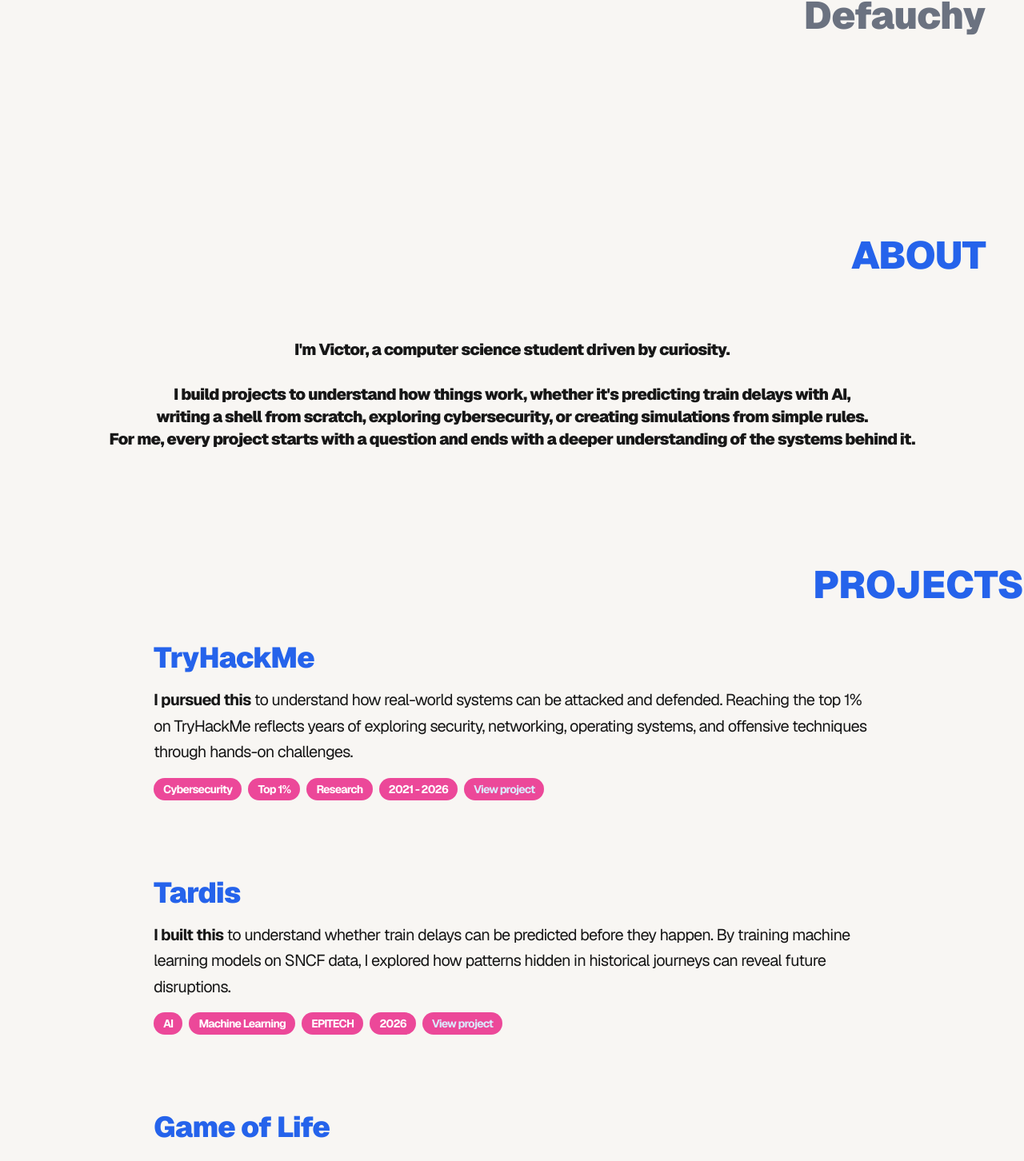
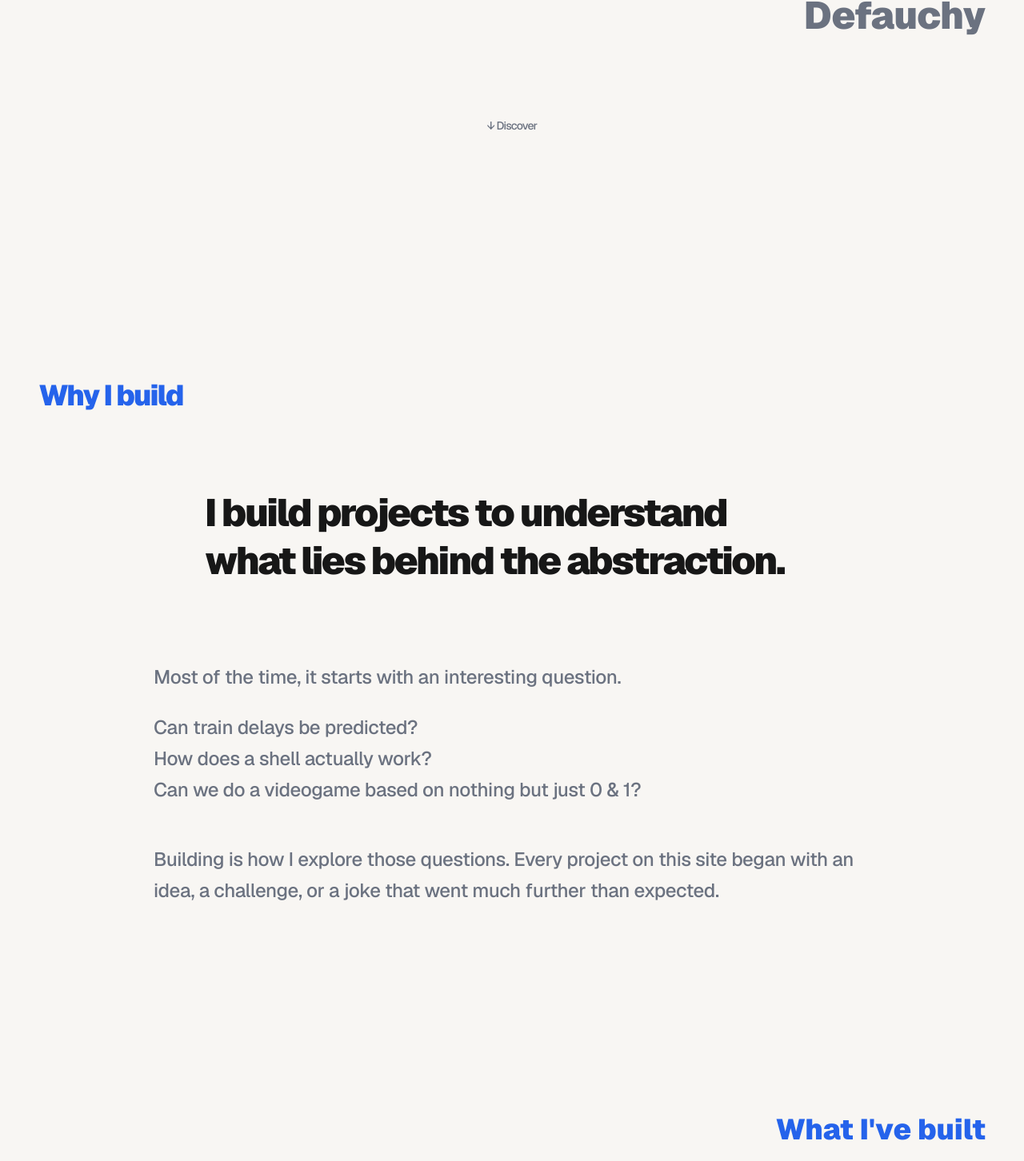
Before and after one commit to vyyvii/portfolio, a Next.js app: page / in a window 1280 px wide. Shown: the part 585-2037 px from the top of the page at 80% size. Built offline with nearby package versions, Linux system fonts and the light colour scheme.

Commit message:
ADD: fluidity

```diff
--- a/app/globals.css
+++ b/app/globals.css
@@ -21,3 +21,7 @@ body {
   color: var(--foreground);
   font-family: var(--font-geist-sans);
 }
+
+html {
+  scroll-behavior: smooth !important;
+}
--- a/app/page.tsx
+++ b/app/page.tsx
@@ -10,9 +10,9 @@ export default function Home() {
     <main>
       <Hero />
       <About />
-      <section className="relative min-h-[200vh]">
-        <h2 className="mt-20 text-right text-5xl text-[var(--accent-blue)] font-black sticky top-8">
-          PROJECTS
+      <section id="project" className="relative min-h-[200vh]">
+        <h2 className="mt-20 text-right text-4xl px-12 text-[var(--accent-blue)] font-black sticky top-8">
+          What I've built
         </h2>
         {projects.map((project) => (
           <Project key={project.id} project={project} />
--- a/components/about.tsx
+++ b/components/about.tsx
@@ -1,17 +1,32 @@
 export default function About() {
   return (
-    <section className="px-12 flex flex-col gap-4 font-black tracking-tighter">
-      <h2 className="mt-20 text-right text-5xl text-[var(--accent-blue)]">
-        ABOUT
+    <section id="about" className="px-12 py-45 relative min-h-[50vh]">
+      <h2 id="aboutt" className="mt-20 text-left text-4xl text-[var(--accent-blue)] tracking-tighter font-black sticky top-8">
+        Why I build
       </h2>
-      <br></br><br></br>
-      <p className="text-center  text-xl text-[var(--foreground)] max-w-5xl mx-auto">
-        I'm Victor, a computer science student driven by curiosity.<br></br><br></br>
-        I build projects to understand how things work, whether it's predicting train delays with AI,<br></br>
-        writing a shell from scratch, exploring cybersecurity, or creating simulations from simple rules.<br></br>
-        For me, every project starts with a question and ends with a deeper understanding of the systems behind it.
+
+      <p className="text-5xl font-black tracking-tighter leading-tight text-[var(--foreground)] text-left max-w-3xl mx-auto mt-24 tracking-tight">
+        I build projects to understand what lies behind the abstraction.
       </p>
-      <br></br><br></br>
+      <div className="max-w-4xl mx-auto mt-24 tracking-tight">
+        <p className="mt-12 text-2xl leading-relaxed text-[var(--foreground-muted)] font-medium">
+          Most of the time, it starts with an interesting question.
+        </p>
+
+        <p className="mt-6 text-2xl leading-relaxed text-[var(--foreground-muted)] font-medium">
+          Can train delays be predicted?
+          <br />
+          How does a shell actually work?
+          <br />
+          Can we do a videogame based on nothing but just 0 & 1?
+        </p>
+
+        <p className="mt-12 text-2xl leading-relaxed text-[var(--foreground-muted)] font-medium">
+          Building is how I explore those questions.
+          Every project on this site began with an idea, a challenge,
+          or a joke that went much further than expected.
+        </p>
+      </div>
     </section>
   );
 }
--- a/components/contact.tsx
+++ b/components/contact.tsx
@@ -1,40 +1,42 @@
 export default function Contact() {
   return (
-    <section className="min-h-screen px-12 flex flex-col justify-center relative">
-      <h2 className="text-right text-5xl text-[var(--accent-blue)] font-black tracking-tighter">
-        CONTACT
-      </h2>
+    <section id="contact" className="min-h-screen px-12 flex flex-col justify-center relative">
       <div className="mt-24 max-w-4xl">
         <h3 className="text-7xl font-black leading-none tracking-tighter">
           Let's build
-          <br/>
+          <br />
           something
-          <br/>
+          <br />
           interesting.
         </h3>
+
         <div className="mt-16 flex gap-12 text-2xl font-black">
           <a
             href="mailto:v.defauchy@mailbox.org"
             className="text-[var(--accent-blue)] hover:underline"
           > Email </a>
+
           <a
             href="https://github.com/vyyvii"
             target="_blank"
             rel="noopener noreferrer"
             className="text-[var(--accent-blue)] hover:underline"
           > GitHub </a>
+
           <a
             href="https://linkedin.com/in/victor-defauchy-epitech-lyon"
             target="_blank"
             rel="noopener noreferrer"
             className="text-[var(--accent-blue)] hover:underline"
           > LinkedIn </a>
+
           <a
             href="https://tryhackme.com/p/Vyvi"
             target="_blank"
             rel="noopener noreferrer"
             className="text-[var(--accent-blue)] hover:underline"
           > TryHackMe </a>
+
           <a
             href="https://canva.link/victor-defauchy-cv"
             target="_blank"
@@ -42,6 +44,22 @@ export default function Contact() {
             className="text-[var(--accent-blue)] hover:underline"
           > CV </a>
         </div>
+
+      <a
+        href="#hero"
+        className="
+          absolute
+          bottom-12
+          left-1/2
+          -translate-x-1/2
+          text-sm
+          font-medium
+          text-[var(--foreground-muted)]
+          transition-all
+          hover:text-[var(--accent-blue)]
+          hover:-translate-y-1
+        "
+      >↑ Up</a>
       </div>
     </section>
   );
--- a/components/hero.tsx
+++ b/components/hero.tsx
@@ -1,7 +1,8 @@
 export default function Hero() {
   return (
-    <section className="min-h-screen flex flex-col justify-center px-12 tracking-tighter">
-      <p className="text-5xl text-[var(--foreground-muted)] font-black">
+    <section id="hero" className="min-h-screen flex flex-col justify-center px-12 tracking-tighter relative">
+      <p
+      className="text-5xl text-[var(--foreground-muted)] font-black sticky top-8">
         Victor
       </p>
 
@@ -10,18 +11,36 @@ export default function Hero() {
           <div className="-translate-x-24 text-[var(--accent-blue)]">
             I build things
           </div>
+
           <div>
             to understand
           </div>
+
           <div className="translate-x-24 text-[var(--accent-blue)]">
             how they work.
           </div>
         </h1>
       </div>
 
-      <p className="mt-20 text-right text-5xl text-[var(--foreground-muted)] font-black">
+      <p className="mt-20 text-right text-5xl text-[var(--foreground-muted)] font-black sticky top-8">
         Defauchy
       </p>
+
+      <a
+        href="#aboutt"
+        className="
+          absolute
+          bottom-12
+          left-1/2
+          -translate-x-1/2
+          text-sm
+          font-medium
+          text-[var(--foreground-muted)]
+          transition-all
+          hover:text-[var(--accent-blue)]
+          hover:-translate-y-1
+        "
+      >↓ Discover</a>
     </section>
   );
 }
--- a/components/project.tsx
+++ b/components/project.tsx
@@ -1,15 +1,26 @@
 import { Project as ProjectType } from "../components/projects";
 
-export default function Project({ project }: { project: ProjectType }) {
+
+export default function Project({ project }: { project: ProjectType } ) {
+const variants = [
+  "translate-x-2 rotate-[0.2deg]",
+  "translate-x-4 rotate-[0.4deg]",
+  "translate-x-12 -rotate-[0.3deg]",
+  "translate-x-16 rotate-[0.5deg]",
+  "-translate-x-2 -rotate-[0.2deg]",
+];
+
+  const variant = variants[project.id % variants.length];
+
   return (
     <section className="px-12 py-12 tracking-tighter">
       <div className="max-w-4xl mx-auto">
-        <div className="flex flex-col gap-4">
+        <div className={`flex flex-col gap-4 ${variant}`}>
           <h2 className="text-4xl font-black text-[var(--accent-blue)]">
             {project.title}
           </h2>
           <p className="text-xl text-[var(--foreground)] leading-relaxed">
-            <strong>{project.lead}</strong> {project.description}
+            <strong className="text-[var(--foreground)]">{project.lead}</strong> {project.description}
           </p>
           <div className="flex gap-2">
             {project.tags.map((tag: any) => (
--- a/package.json
+++ b/package.json
@@ -9,7 +9,8 @@
     "lint": "eslint"
   },
   "dependencies": {
-    "next": "16.2.7",
+    "framer-motion": "^12.40.0",
+    "next": "^16.2.9",
     "react": "19.2.4",
     "react-dom": "19.2.4"
   },
```
Also changed, not shown: 1 other file (tests, documents, lock files or other folders).
